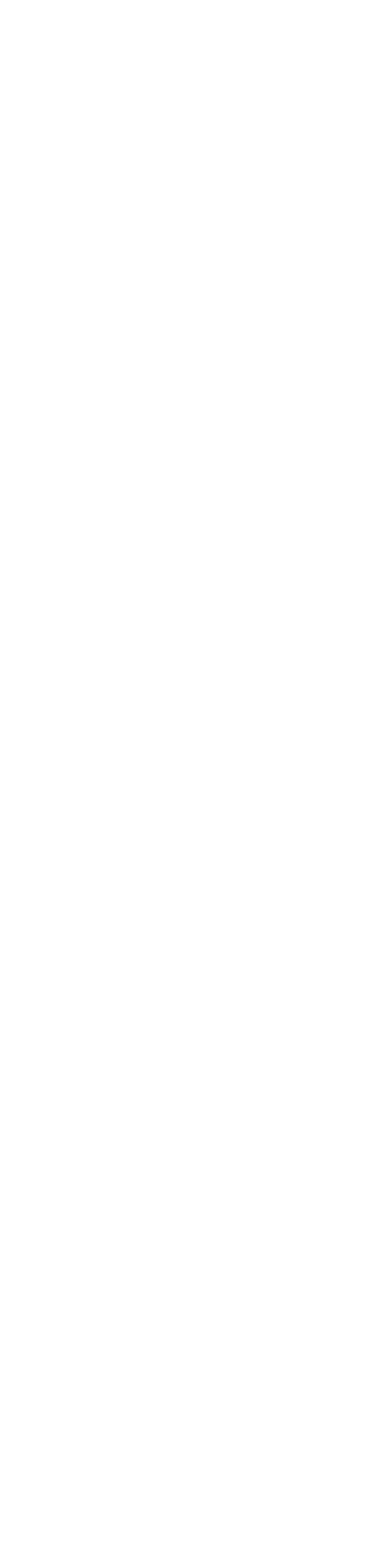
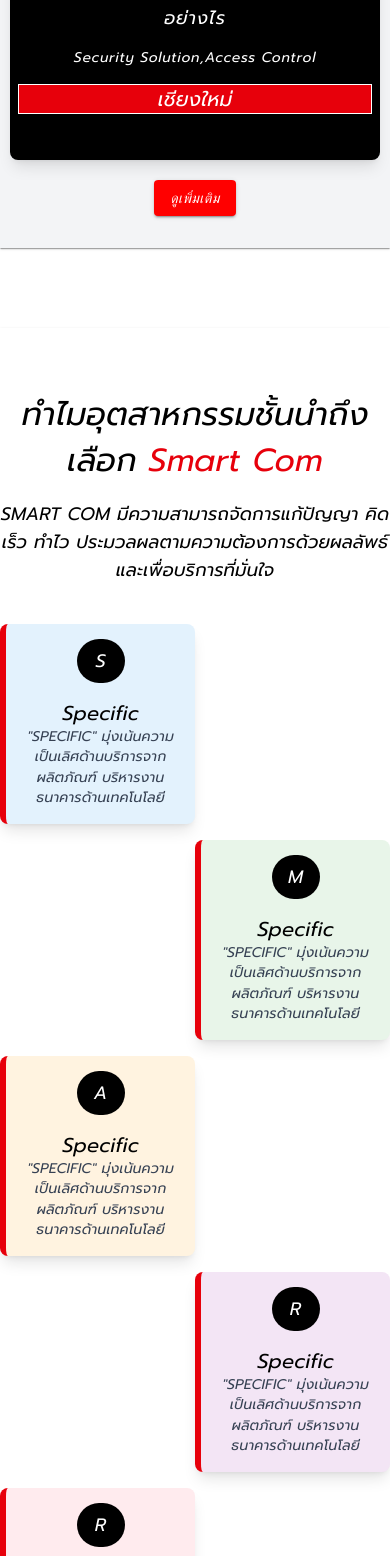
Before and after one commit to pnwn15/Smartcom, a React (Vite) app: page /industries in a window 390 px wide. Shown: the part 5154-6710 px from the top of the page. Before the commit the page ends 4102 px from the top, so only its background shows below. Built offline with nearby package versions, Linux system fonts and the light colour scheme.

Commit message:
เสร็จหน้านึง

```diff
--- /dev/null
+++ b/src/components/Blog1.jsx
@@ -0,0 +1,32 @@
+import React from 'react';
+
+function Cards() {
+    const cardData = [
+        { id: 1, head1: 'S', background:'bg-[#E3F2FD]', title: 'Specific', text: '"SPECIFIC" มุ่งเน้นความเป็นเลิศด้านบริการจากผลิตภัณฑ์ บริหารงาน ธนาคารด้านเทคโนโลยี', alignment: 'start' },
+        { id: 2, head1: 'M', background: 'bg-[#E8F5E9]', title: 'Specific', text: '"SPECIFIC" มุ่งเน้นความเป็นเลิศด้านบริการจากผลิตภัณฑ์ บริหารงาน ธนาคารด้านเทคโนโลยี', alignment: 'end' },
+        { id: 3, head1: 'A', background: 'bg-[#FFF3E0]', title: 'Specific', text: '"SPECIFIC" มุ่งเน้นความเป็นเลิศด้านบริการจากผลิตภัณฑ์ บริหารงาน ธนาคารด้านเทคโนโลยี', alignment: 'start' },
+        { id: 4, head1: 'R', background: 'bg-[#F3E5F5]', title: 'Specific', text: '"SPECIFIC" มุ่งเน้นความเป็นเลิศด้านบริการจากผลิตภัณฑ์ บริหารงาน ธนาคารด้านเทคโนโลยี', alignment: 'end' },
+        { id: 5, head1: 'R', background: 'bg-[#FFEBEE]', title: 'Specific', text: '"SPECIFIC" มุ่งเน้นความเป็นเลิศด้านบริการจากผลิตภัณฑ์ บริหารงาน ธนาคารด้านเทคโนโลยี', alignment: 'start' },
+    ];
+
+    return (
+        <div className="space-y-4 container mx-auto">
+            {cardData.map((card) => (
+                <div key={card.id} className={`flex justify-${card.alignment} w-full h-full`}>
+                    {/* Card */}
+                    <div className={`${card.background} p-4 border-l-6 border-red-600 rounded-lg shadow-lg w-1/2 h-[200px] flex flex-col justify-center items-center`}>
+                        <div className='flex flex-col justify-center items-center'>
+                            <h1 className='border-black bg-black rounded-full p-2 w-12 text-white text-lg font-extrabold mb-4'>
+                                {card.head1}
+                            </h1>
+                            <h3 className="text-xl font-semibold text-black">{card.title}</h3>
+                            <p className="text-md text-gray-700">{card.text}</p>
+                        </div>
+                    </div>
+                </div>
+            ))}
+        </div>
+    );
+}
+
+export default Cards;
--- /dev/null
+++ b/src/components/Case.jsx
@@ -0,0 +1,42 @@
+import React from 'react'
+import { Button } from '@mui/material';
+function Case() {
+    const cards = [
+        { id: 1, title: 'ระยอง', text1: 'การกำจัดการเข้าถึงช่วยเเก้ปัญหาร้านได้อย่างไร', text2: 'Security Solution,Access Control', image: '/pg1.jpg' },
+        { id: 2, title: 'กรุงเทพ', text1: 'การกำจัดการเข้าถึงช่วยเเก้ปัญหาร้านได้อย่างไร', text2: 'Security Solution,Access Control', image: '/pg1.jpg' },
+        { id: 3, title: 'กรุงเทพ', text1: 'การกำจัดการเข้าถึงช่วยเเก้ปัญหาร้านได้อย่างไร', text2: 'Security Solution,Access Control', image: '/pg1.jpg' },
+        { id: 4, title: 'เชียงใหม่', text1: 'การกำจัดการเข้าถึงช่วยเเก้ปัญหาร้านได้อย่างไร', text2: 'Security Solution,Access Control', image: '/pg1.jpg' },
+    ];
+
+    return (
+        <div className='mt-6 py-8'>
+            <div className="mt-6 mx-auto container">
+                <div className="grid lg:grid-cols-4 gap-4 sm:grid-cols-2 justify-center items-center">
+                    {/* การ์ดแถวบน 3 อัน */}
+                    {cards.slice(0, 4).map(card => (
+                        <div key={card.id} className="bg-black p-2  rounded-lg shadow-lg w-[370px] h-[400px] mx-auto">
+                            <img src={card.image} alt={card.title} className="w-full h-48 object-cover rounded-lg mb-4" />
+                            <div className='flex flex-col gap-4'>
+                                <p className='text-lg font-bold text-white tracking-wider'>{card.text1}</p>
+                                <p className='text-md font-bold text-white tracking-wider'>{card.text2}</p>
+                                <h3 className="text-xl font-semibold  border-white border bg-red-600 text-white">{card.title}</h3>
+                            </div>
+                        </div>
+                    ))}
+                </div>
+                <div className='mt-5'>
+                    <Button variant="contained" sx={{ backgroundColor: 'red', '&:hover': { backgroundColor: 'darkred' } }}>
+                        ดูเพิ่มเติม
+                    </Button>
+                </div>
+            </div>
+        </div>
+
+
+
+
+
+    )
+}
+
+export default Case
--- a/src/components/Serve.jsx
+++ b/src/components/Serve.jsx
@@ -1,6 +1,6 @@
 import React from 'react'
 
-function Serve() {
+ function Serve() {
     const cards = [
         { id: 1, title: 'การเงิน',  image: '/pg1.jpg' },
         { id: 2, title: 'สุขภาพ', image: '/pg1.jpg' },
--- a/src/pages/Industries.jsx
+++ b/src/pages/Industries.jsx
@@ -5,6 +5,10 @@
 import Carousel from '../components/Carousel';
 import sildesSolutionData from '../Json/slidessolution.json';
 import Serve from '../components/Serve';
+import Case from '../components/Case';
+import Blog1 from '../components/Blog1';
+import { Button } from '@mui/material';
+
 
 function Industries() {
     const [slidessolution, setSlides1] = useState([]);
@@ -29,7 +33,7 @@
             </Grid>
             <Grid item xs={12} sx={{ border: 'none' }}>
                 <Item>
-                    <div className='flex-col flex mt-16 gap-14'>
+                    <div className='flex-col flex relative mt-16 gap-14'>
                         <div className="flex flex-col bg-gray-600 text-white justify-center items-center border p-4 max-w-lg mx-auto">
                             <h2 className="text-xl font-bold text-center">แต่ละอุตสาหกรรมมีลักษณะเฉพาะตัวการเข้าใจ อุปสรรคถือเป็นกุญแจสู่ความสำเร็จ</h2>
                         </div>
@@ -44,6 +48,60 @@
                     </div>
                 </Item>
             </Grid>
+            <Grid item xs={12} sx={{ border: 'none' }}>
+                <Item>
+                    <div className="flex-col flex relative mt-24 mb-10 gap-14">
+                        <div className="bg-gray-100 max-w-full" sx={{ height: '800px' }}>
+                            <div className="mt-16">
+                                <h1 className="text-[32px] text-red-600 border-b-[2px] border-red-600 inline">
+                                    Case <span className="text-black">Study</span>
+                                </h1>
+                            </div>
+                            <div sx={{ display: 'flex', justifyContent: 'center', alignItems: 'center', width: '100%', height: 'auto', minHeight: '400px' }}>
+                                {/* Adjust the min height as needed */}
+                                <Case />
+                            </div>
+                        </div>
+                    </div>
+                </Item>
+            </Grid>
+            <Grid item xs={12} sx={{ border: 'none' }}>
+                <Item>
+                    <div className="flex-col flex relative  mt-10 mb-10 gap-14">
+                        <div className='gap-6' sx={{ height: '800px' }}>
+                            <div className="mt-16 flex flex-col gap-4">
+                                <h1 className="text-[32px] text-black">
+                                    ทำไมอุตสาหกรรมชั้นนำถึงเลือก <span className="text-red-600">Smart Com </span>
+                                </h1>
+                                <h1 className="text-lg text-black ">
+                                    SMART COM มีความสามารถจัดการแก้ปัญญา คิดเร็ว ทำไว ประมวลผลตามความต้องการด้วยผลลัพธ์และเพื่อบริการที่มั่นใจ
+                                </h1>
+                            </div>
+                            <div className="mb-2 mt-10" sx={{ display: 'flex', flexDirection: 'column', justifyContent: 'center', alignItems: 'center', width: '100%', height: 'auto', minHeight: '400px' }}>
+                                <Blog1 />
+                            </div>
+
+                        </div>
+                    </div>
+                </Item>
+            </Grid>
+            <Grid item xs={12} sx={{ border: 'none' }}>
+                <Item>
+                    <div className="flex-col flex bg-gray-100 h-auto  mb-14 gap-14">
+                        <div className='gap-6 mb-6' >
+                            <div className="mt-16 flex flex-col gap-4">
+                                <h1 className="text-[32px] text-black">
+                                    ไม่พบอุตสาหกรรมของคุณ ไม่มีปัญหา ด้วยความเชี่ยวชาญของเรา <br />
+                                    เราสามารถช่วยเหลือคุณได้ เพียงแค่ปรึกษากับเราฟรี
+                                </h1>
+                            </div>
+                            <Button className='w-24 h-12 ' variant="contained" sx={{ backgroundColor: 'red', '&:hover': { backgroundColor: 'darkred' } }}>
+                                ดูเพิ่มเติม
+                            </Button>
+                        </div>
+                    </div>
+                </Item>
+            </Grid>
         </Grid>
     )
 }
```
